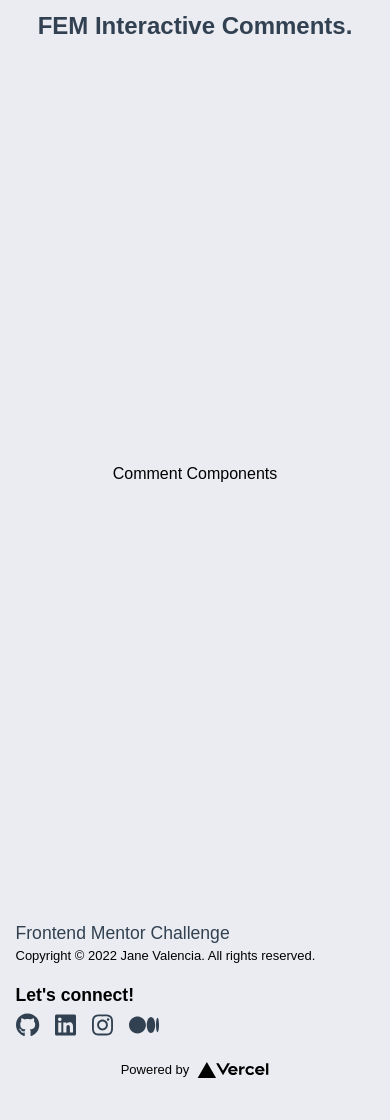
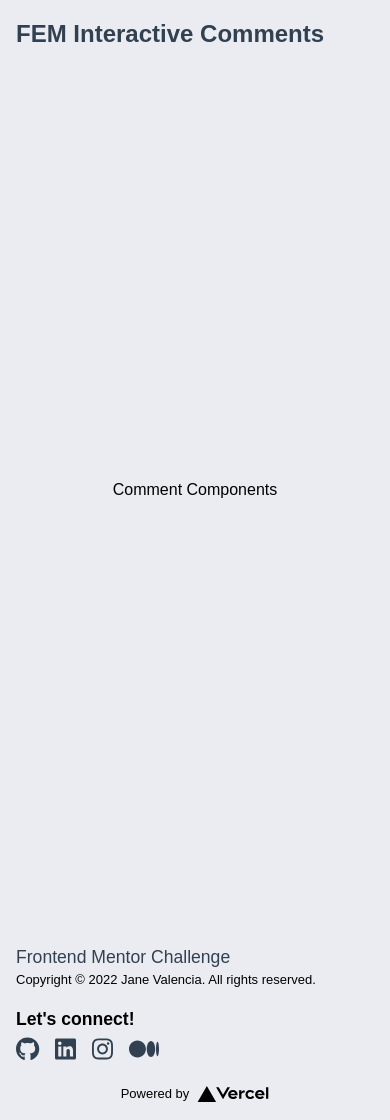
Before and after one commit to janevalencia/nextjs-ssr-comments, a Next.js app: page / in a window 390 px wide. Before the commit the page ends 1088 px from the top, so only its background shows below. Built offline with nearby package versions, Linux system fonts and the light colour scheme.

Commit message:
Fix Header & Footer styling

```diff
--- a/components/Footer.tsx
+++ b/components/Footer.tsx
@@ -21,7 +21,7 @@ type FooterProps = {
 
 const Footer = ( props : FooterProps) => {
   return (
-    <footer className="footer p-2 md:p-8">
+    <footer className="footer p-4 md:p-8">
       <section className="footer__main flex flex-col md:flex-row justify-between gap-4 my-4">
         {/* Author, Copyright, Brand */}
         <div className="footer__brand-copyright">
--- a/components/Header.tsx
+++ b/components/Header.tsx
@@ -2,7 +2,7 @@ import { ReactNode } from "react";
 
 // Define default Brand / Logo props.
 const defaultBrandProp = {
-    brand: <h1 className="header__title">FEM Interactive Comments.</h1>,
+    brand: <h1 className="header__title">FEM Interactive Comments</h1>,
 };
 
 // Define Header props.
@@ -11,7 +11,7 @@ type HeaderProps = { children? : ReactNode } & typeof defaultBrandProp;
 // Header component.
 const Header = ( { brand, children } : HeaderProps ) => {
     return (
-        <header className="header w-full flex justify-center md:justify-start p-2 md:p-8">
+        <header className="header w-full flex justify-start p-4 md:p-8">
             { brand }
             <div>
                 { children }
--- a/pages/index.tsx
+++ b/pages/index.tsx
@@ -8,7 +8,7 @@ const Home: NextPage = () => {
         <title>Frontend Mentor Challenge</title>
         <meta name="description" content="Solution for Frontend Mentor Comment-Challenge using React, NextJS, and TailwindCSS." />
       </Head>
-      <main className="flex min-h-screen flex-col items-center justify-center py-2">
+      <main className="section flex min-h-screen flex-col items-center justify-center py-2">
         Comment Components
       </main>
     </>
--- a/styles/base/_base.scss
+++ b/styles/base/_base.scss
@@ -14,6 +14,10 @@ body {
     background-color: var(--secondary-light-gray);
     font-family: var(--site-font);
     font-size: var(--font-size);
-    max-width: var(--max-width);
     margin: 0 auto;
 }
+
+.section {
+  max-width: var(--max-width);
+  margin: 0 auto;
+}
```
